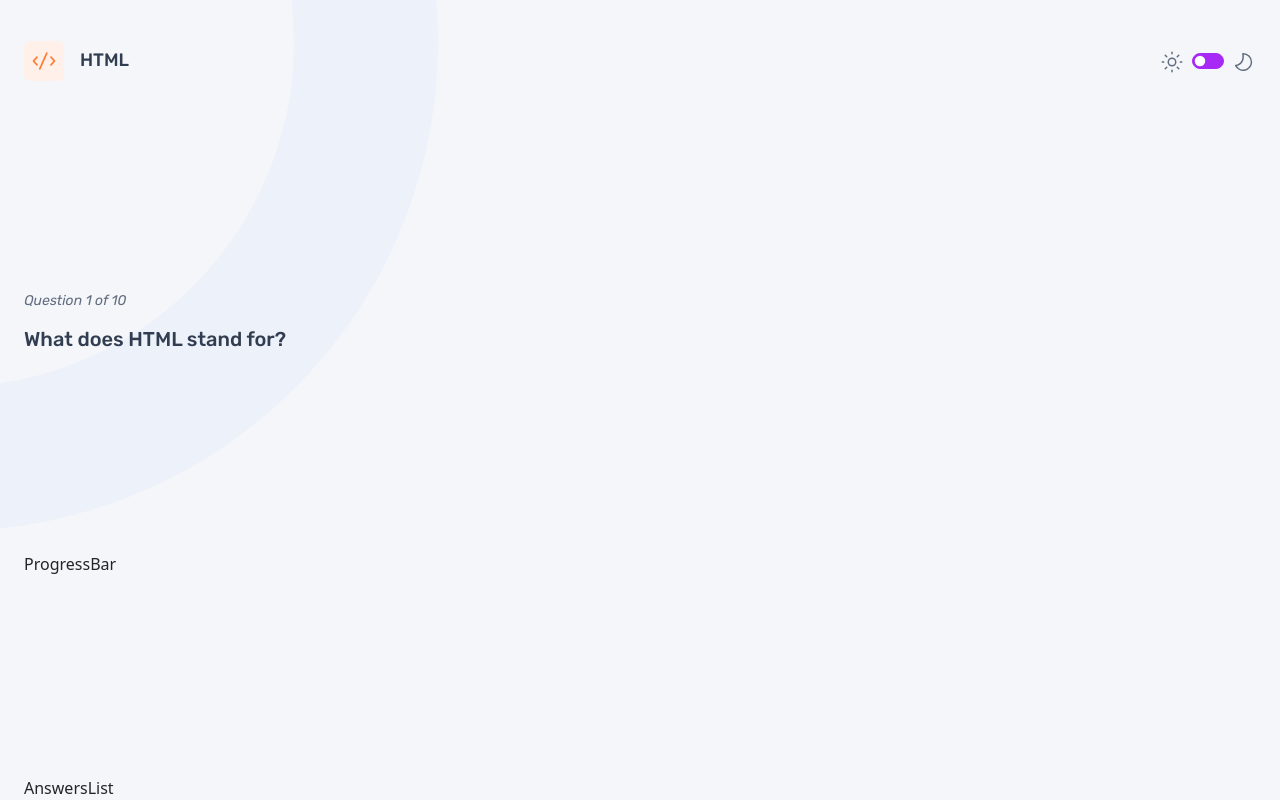
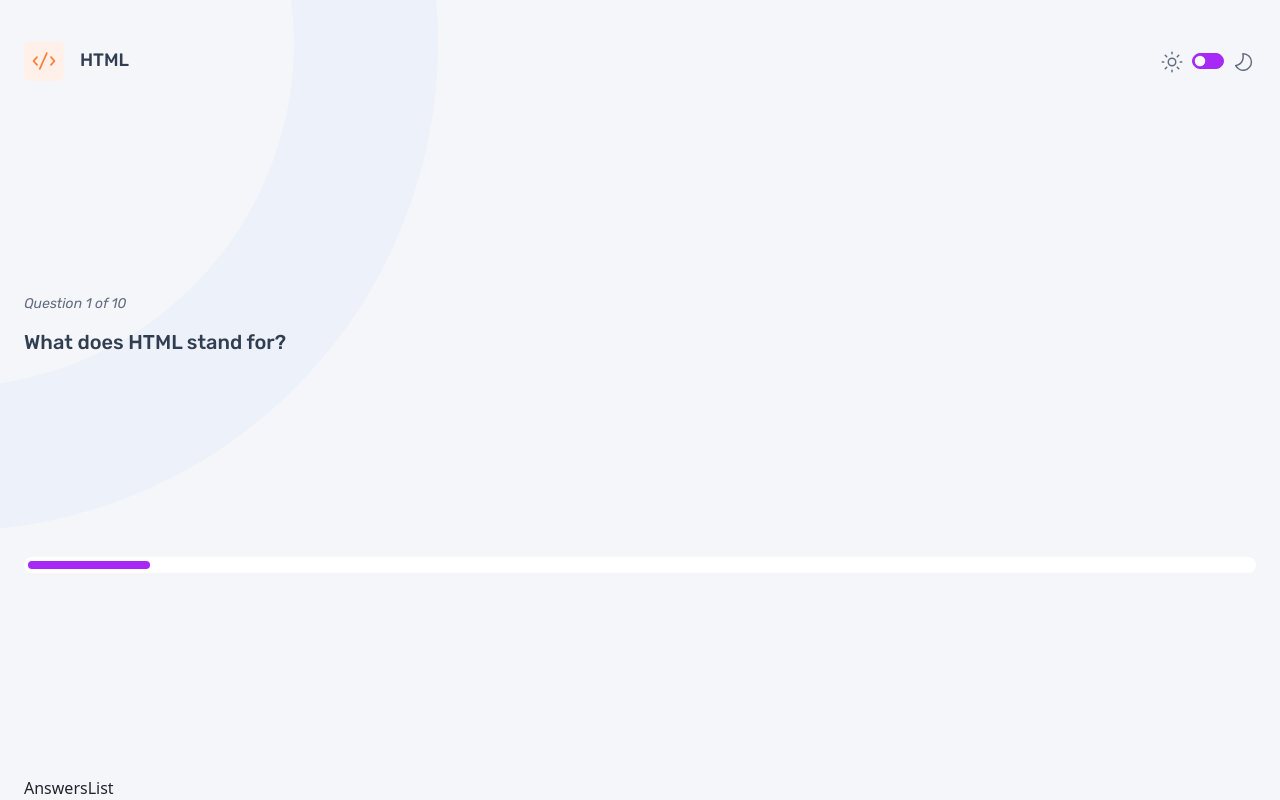
Before and after one commit to eduardgacea/fem-quiz-app, a React (Vite) app: page / in a window 1280 px wide. Both pictures are taken after a click on the item "HTML". Built offline with nearby package versions, Linux system fonts and the light colour scheme.

Commit message:
add progress bar component

```diff
--- a/src/pages/quiz/ProgressBar.tsx
+++ b/src/pages/quiz/ProgressBar.tsx
@@ -1,5 +1,44 @@
+import { Theme } from "../../types/themeTypes";
+import { RootState } from "../../redux/store";
+import { useSelector } from "react-redux";
+
+import styled from "styled-components";
+
+type ContainerProps = {
+    $theme: Theme;
+};
+
+type FillProps = {
+    $percentage: number;
+};
+
+const Container = styled.div<ContainerProps>`
+    width: 100%;
+    background-color: ${props => (props.$theme === "light" ? "var(--clr-lt-700)" : "var(--clr-dt-600)")};
+    height: 1rem;
+    border-radius: 999px;
+    padding: 0.25rem;
+`;
+
+const Fill = styled.div<FillProps>`
+    width: ${props => props.$percentage}%;
+    background-color: var(--clr-accent);
+    height: 100%;
+    border-radius: 999px;
+`;
+
 function ProgressBar() {
-    return <div>ProgressBar</div>;
+    const theme = useSelector((state: RootState) => state.theme.value);
+    const max = useSelector((state: RootState) => state.game.quiz.questions.length);
+    const now = useSelector((state: RootState) => state.game.currentQuestionIndex)! + 1;
+
+    const percentage = Math.floor((now * 100) / max);
+
+    return (
+        <Container $theme={theme}>
+            <Fill $percentage={percentage}></Fill>
+        </Container>
+    );
 }
 
 export default ProgressBar;
--- a/src/pages/quiz/QuestionCount.tsx
+++ b/src/pages/quiz/QuestionCount.tsx
@@ -15,7 +15,7 @@ const Count = styled.p<CountProps>`
 
 function QuestionCount() {
     const theme = useSelector((state: RootState) => state.theme.value);
-    const quizLength = useSelector((state: RootState) => state.game.quiz.questions)!.length;
+    const quizLength = useSelector((state: RootState) => state.game.quiz.questions.length);
     const currentQuestionNumber = useSelector((state: RootState) => state.game.currentQuestionIndex)! + 1;
 
     return (
```
